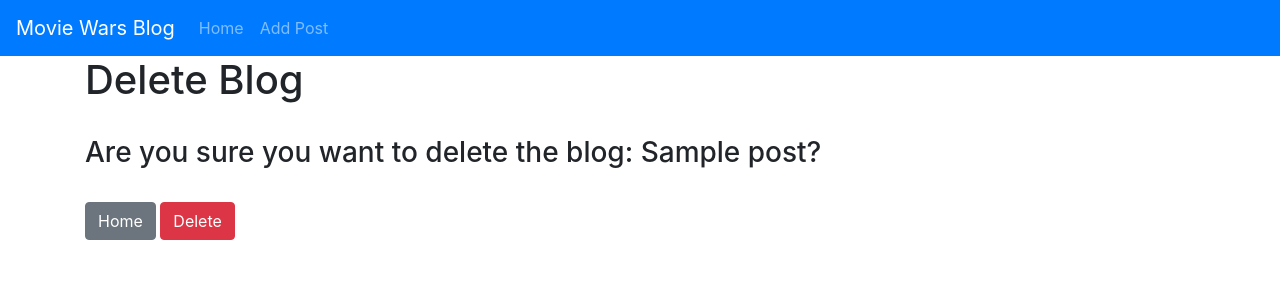
After one commit to ConorBevan/MovieWarsBlog, a Django app: page /Blogs/1/delete in a window 1280 px wide. The commit adds this page. Shown: the top 300 px of the page. Run offline with Django 3.2, Linux system fonts and the light colour scheme; tables that the repository leaves empty hold one stand-in row (values such as "Sample post"); some libraries are stand-ins or nearby versions.

Commit message:
created delete blog post option

```diff
--- a/blog/forms.py
+++ b/blog/forms.py
@@ -5,11 +5,11 @@ from .models import Post
 class CreatePost(forms.ModelForm):
     class Meta:
         model = Post
-        fields = ('title', 'content', 'featured_image')
+        fields = ('title', 'author', 'content', 'featured_image')
 
         widgets = {
             'title': forms.TextInput(attrs={'class': 'form-control'}),
-            # 'author': forms.Select(attrs={'class': 'form-control'}),
+            'author': forms.Select(attrs={'class': 'form-control'}),
             'content': forms.Textarea(attrs={'class': 'form-control'}),
             'featured_image': forms.FileInput(attrs={'class': 'form-control'}),
         }
--- a/blog/urls.py
+++ b/blog/urls.py
@@ -1,6 +1,6 @@
 from django.urls import path
 # from . import views
-from .views import HomeView, BlogDetailView, AddPostView, EditView
+from .views import HomeView, BlogDetailView, AddPostView, EditView, DeletePost
 
 urlpatterns = [
     # path('', views.home, name='home'),
@@ -8,4 +8,5 @@ urlpatterns = [
     path('Blogs/<int:pk>', BlogDetailView.as_view(), name='blog-detail'),
     path('add_post/', AddPostView.as_view(), name='add-post'),
     path('Blogs/Edit/<int:pk>', EditView.as_view(), name='edit-blog'),
+    path('Blogs/<int:pk>/delete', DeletePost.as_view(), name='delete-blog'),
 ]
--- a/blog/views.py
+++ b/blog/views.py
@@ -1,8 +1,9 @@
 from django.shortcuts import render
-from django.views.generic import ListView, DetailView, CreateView, UpdateView
+from django.views.generic import ListView, DetailView, CreateView, UpdateView, DeleteView
 from django.http import HttpResponse
 from .models import Post
 from .forms import CreatePost
+from django.urls import reverse_lazy
 
 
 # def home(request):
@@ -16,6 +17,7 @@ from .forms import CreatePost
 class HomeView(ListView):
     model = Post
     template_name = 'home.html'
+    ordering = ['-id']
 
 
 class BlogDetailView(DetailView):
@@ -33,3 +35,9 @@ class EditView(UpdateView):
     model = Post
     form_class = CreatePost
     template_name = 'update_post.html'
+
+
+class DeletePost(DeleteView):
+    model = Post
+    template_name = 'delete_post.html'
+    success_url = reverse_lazy('home')
--- a/templates/blog_details.html
+++ b/templates/blog_details.html
@@ -8,5 +8,6 @@
     <p>{{ post.content}}</p>
     <a href="{% url 'home' %}" class="btn btn-sm btn-secondary">Back</a>
     <a href="{% url 'edit-blog' post.pk %}" class="btn btn-sm btn-danger">Edit</a>
+    <a href ="{% url 'delete-blog' post.pk %}" class="btn btn-sm btn-danger">Delete</a>
 
 {% endblock%}
--- /dev/null
+++ b/templates/delete_post.html
@@ -0,0 +1,18 @@
+{% extends 'base.html' %}
+{% block title %}Delete Blog Post{% endblock %}
+
+{% block content %}
+
+    <h1>Delete Blog</h1>
+    <br>
+    <h3>Are you sure you want to delete the blog: {{ post.title }}?</h3>
+    <br>
+    <div class="form-group">
+        <form method="POST">
+            {% csrf_token %}
+            <a href="{% url 'home' %}" class="btn btn-secondary">Home</a>
+            <button class="btn btn-danger">Delete</button>
+        </form>
+    </div>
+
+{% endblock%}
--- a/templates/home.html
+++ b/templates/home.html
@@ -10,7 +10,6 @@
     {{ post.author }}
     {{ post.content }}
     {{ post.featured_image }}
-    <a href="{% url 'edit-blog' post.pk %}" class="btn btn-sm btn-danger">Edit</a>
 {% endfor %}
 
 
```
